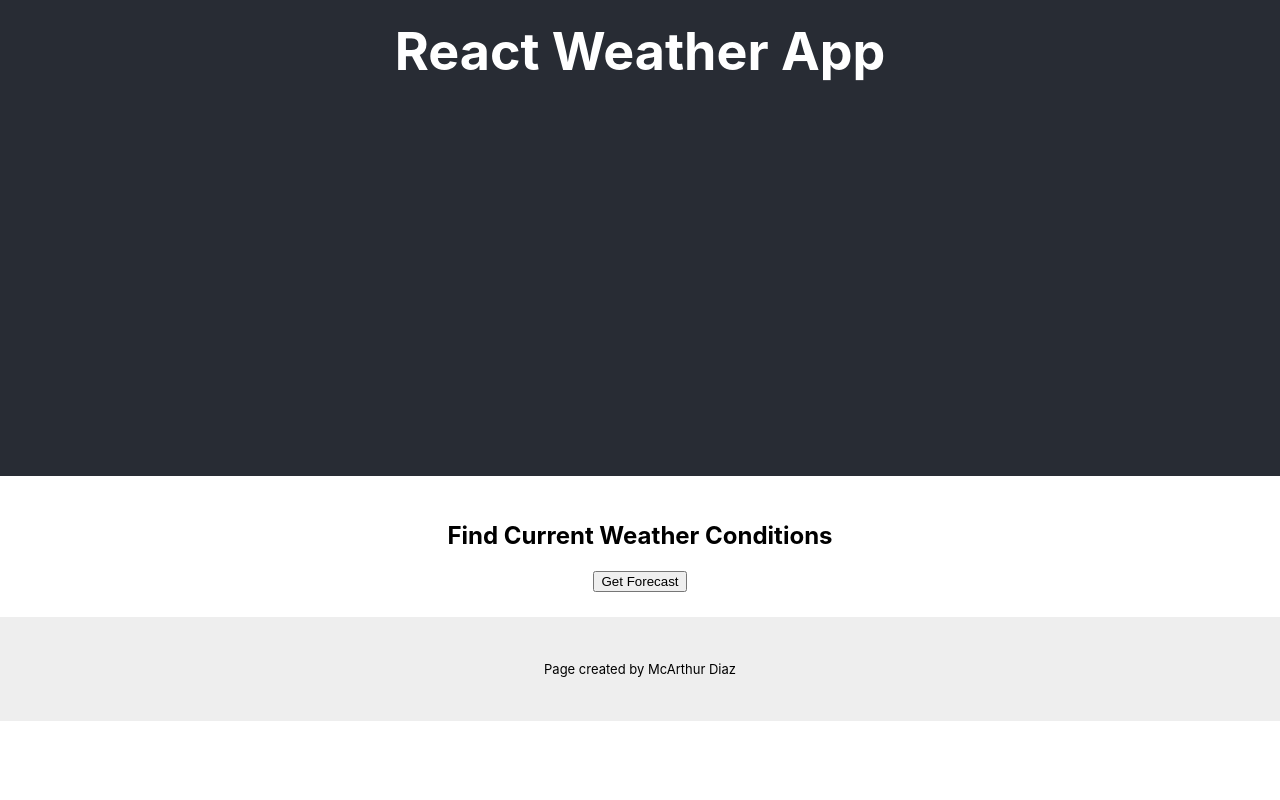
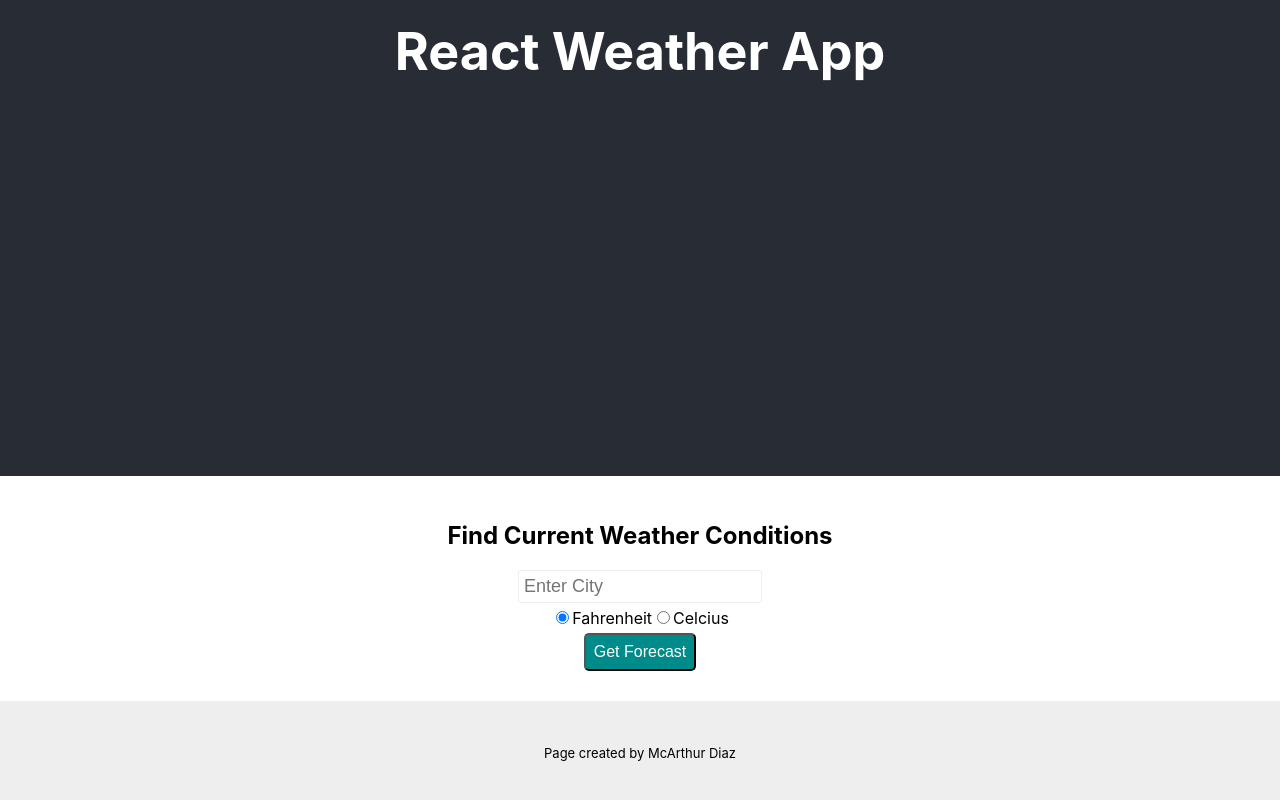
Before and after one commit to diazmc/react-weather-app, a React (Create React App) app: page / in a window 1280 px wide. Shown: the part 374-1174 px from the top of the page. Before the commit the page ends 1095 px from the top, so only its background shows below. Built offline with nearby package versions, Linux system fonts and the light colour scheme.

Commit message:
updates(Forecast): changes weather api

```diff
--- a/src/components/Forecast.js
+++ b/src/components/Forecast.js
@@ -1,33 +1,71 @@
 import React, { useState } from 'react';
 import Conditions from './Conditions';
+import classes from './Forecast.module.css';
 
 const Forecast = () => {
 
   const [data, setData] = useState(null);
+  const [city, setCity] = useState('');
+  const [unit, setUnit] = useState('imperial');
 
-  const getForecast = () => {
+  const uriEncodedCity = encodeURIComponent(city);
+
   const options = {
     method: 'GET',
     headers: {
       'X-RapidAPI-Key': '39f6070a55msh3089c213a1175efp1a944ajsn0b08325dd6cb',
-        'X-RapidAPI-Host': 'open-weather13.p.rapidapi.com'
+      'X-RapidAPI-Host': 'weatherapi-com.p.rapidapi.com'
     }
   };
 
-    fetch('https://open-weather13.p.rapidapi.com/city/london', options)
+  const getForecast = (e) => {
+    e.preventDefault();
+
+    fetch(`https://weatherapi-com.p.rapidapi.com/current.json?q=${city}`, options)
       .then(response => response.json())
-      .then(response => {
-        setData(response);
-      })
-      .catch(err => console.error(err));
+      .then(weatherData => console.log(weatherData))
+      .catch(err => console.log(err.message));
   }
 
   return (
     <div>
       <h2>Find Current Weather Conditions</h2>
-      <button onClick={getForecast}>Get Forecast</button>
+      <form onSubmit={getForecast}>
+        <input
+          type='text'
+          placeholder='Enter City'
+          maxLength='50'
+          value={city}
+          onChange={(e) => setCity(e.target.value)}
+          className={classes.TextInput}
+        />
+        <label>
+          <input
+            type='radio'
+            name='units'
+            checked={unit === 'imperial'}
+            value='imperial'
+            onChange={(e) => setUnit(e.target.value)}
+            className={classes.Radio}
+          />
+          Fahrenheit
+        </label>
+        <label>
+          <input
+            type='radio'
+            name='units'
+            checked={unit === 'metric'}
+            value='metric'
+            onChange={(e) => setUnit(e.target.value)}
+            className={classes.Radio}
+          />
+          Celcius
+        </label>
+        <button type='submit' className={classes.Button}>Get Forecast</button>
+      </form>
       <div>
-        {data && <Conditions data={data}/>}
+        {/* {data && <Conditions data={data}/>}
+         */}
       </div>
     </div>
   )
--- /dev/null
+++ b/src/components/Forecast.module.css
@@ -0,0 +1,31 @@
+.TextInput {
+  font-size: large;
+  border: 1px solid #EEEEEE;
+  padding: 5px;
+  border-radius: 3px;
+  display: block;
+  margin: 5px auto;
+}
+
+.TextInput:focus {
+  outline: none;
+  border-color: #719ECE;
+  box-shadow: 0 0 10px rgb(50, 100, 153);
+}
+
+.Radio {
+  font-size: small;
+}
+
+.Button {
+  display: block;
+  margin: 10px auto;
+  padding: .5rem;
+  font-size: 1em;
+  background: darkcyan;
+  border-radius: 5px;
+  color: white;
+  cursor: pointer;
+  margin: 5px auto;
+
+}
```
Lines whose indentation alone changed are shown as unchanged.
